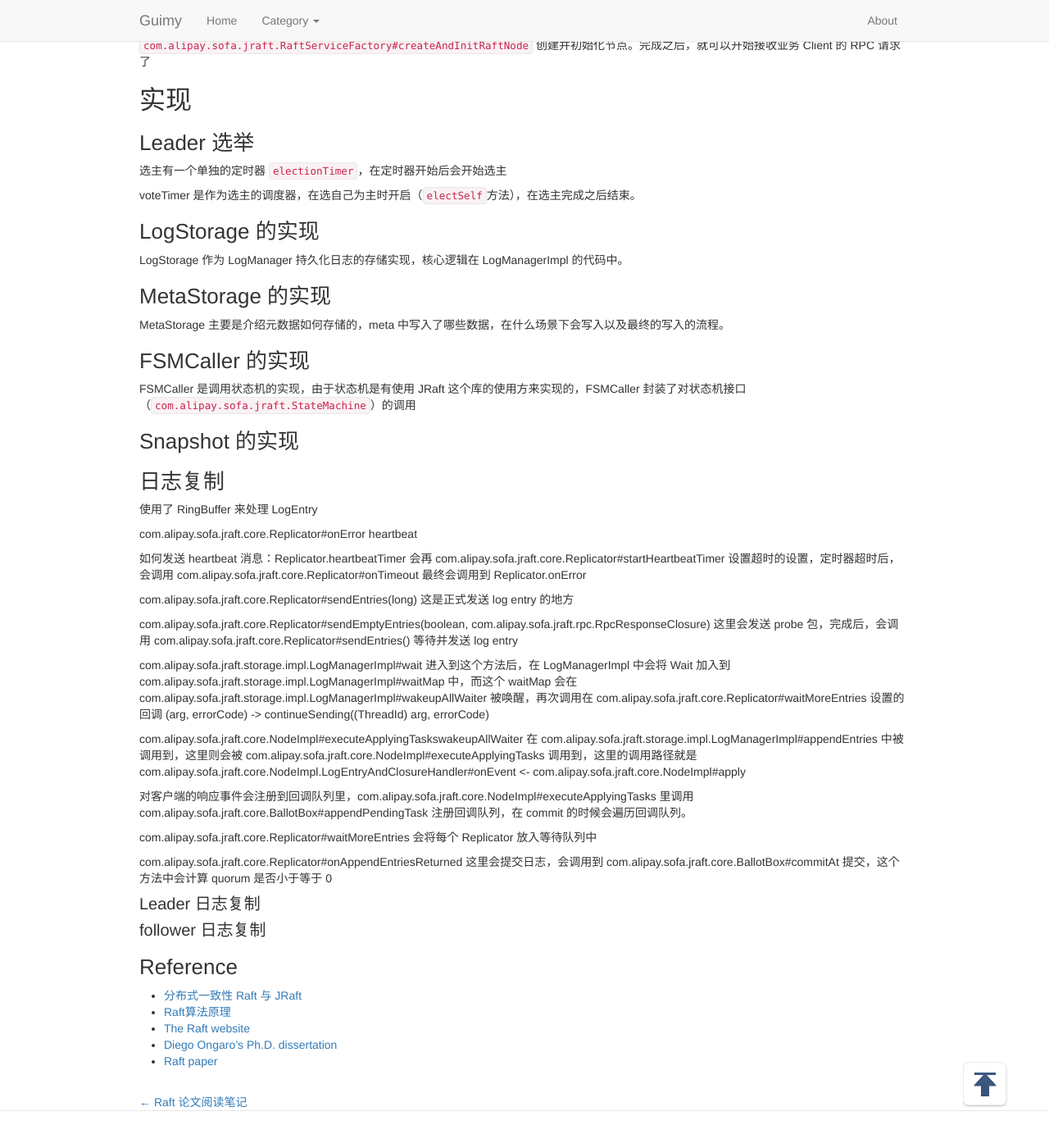
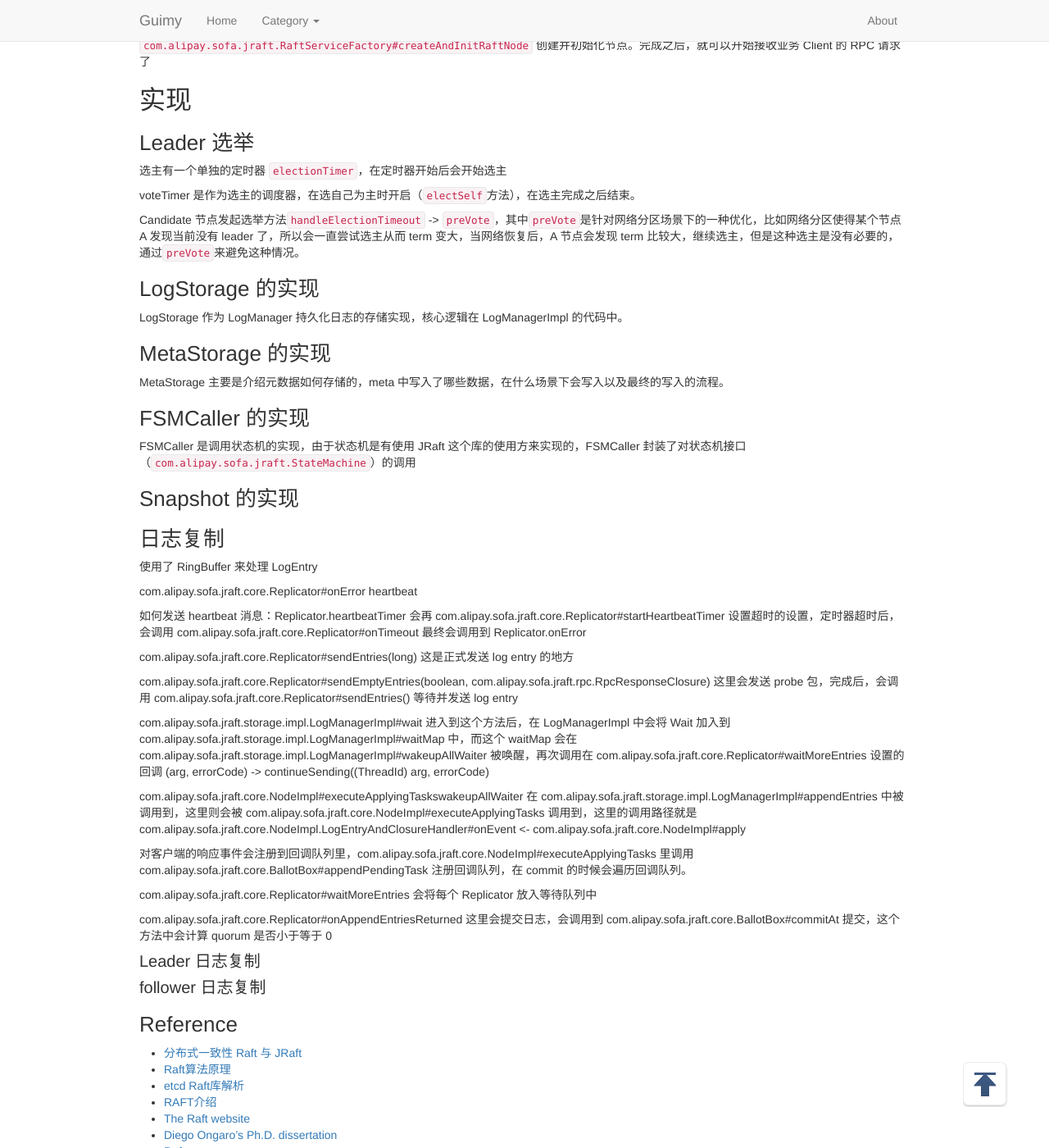
Before and after one commit to guimingyue/guimingyue.github.io, a Jekyll site: the page built from _posts/2021-04-27-internal-of-jraft.md, in a window 1280 px wide and 1400 px high, scrolled down 520 px. Shown: the whole window at 82% size. Built offline with Jekyll 4.4.1, drawn with Linux system fonts in a browser that asks for light colours; comment, search, counter and statistics services are not loaded.

Commit message:
Update 2021-04-27-internal-of-jraft.md

```diff
--- a/_posts/2021-04-27-internal-of-jraft.md
+++ b/_posts/2021-04-27-internal-of-jraft.md
@@ -29,6 +29,10 @@ Raft 概念中的节点的实现类是`com.alipay.sofa.jraft.core.NodeImpl`，
 选主有一个单独的定时器 `electionTimer`，在定时器开始后会开始选主
 
 voteTimer 是作为选主的调度器，在选自己为主时开启（`electSelf`方法），在选主完成之后结束。
+
+Candidate 节点发起选举方法`handleElectionTimeout` -> `preVote`，其中`preVote`是针对网络分区场景下的一种优化，比如网络分区使得某个节点 A 发现当前没有 leader 了，所以会一直尝试选主从而 term 变大，当网络恢复后，A 节点会发现 term 比较大，继续选主，但是这种选主是没有必要的，通过`preVote`来避免这种情况。
+
+
 
 ### LogStorage 的实现
 
@@ -80,6 +84,8 @@ com.alipay.sofa.jraft.core.Replicator#onAppendEntriesReturned 这里会提交日
 
 * [分布式一致性 Raft 与 JRaft](https://www.sofastack.tech/projects/sofa-jraft/consistency-raft-jraft/)
 * [Raft算法原理](https://www.codedump.info/post/20180921-raft/)
+* [etcd Raft库解析](https://www.codedump.info/post/20180922-etcd-raft/)
+* [RAFT介绍](https://github.com/baidu/braft/blob/master/docs/cn/raft_protocol.md)
 * [The Raft website](https://raft.github.io/)
 * [Diego Ongaro's Ph.D. dissertation](https://github.com/ongardie/dissertation)
 * [Raft paper](https://raft.github.io/raft.pdf)
```
